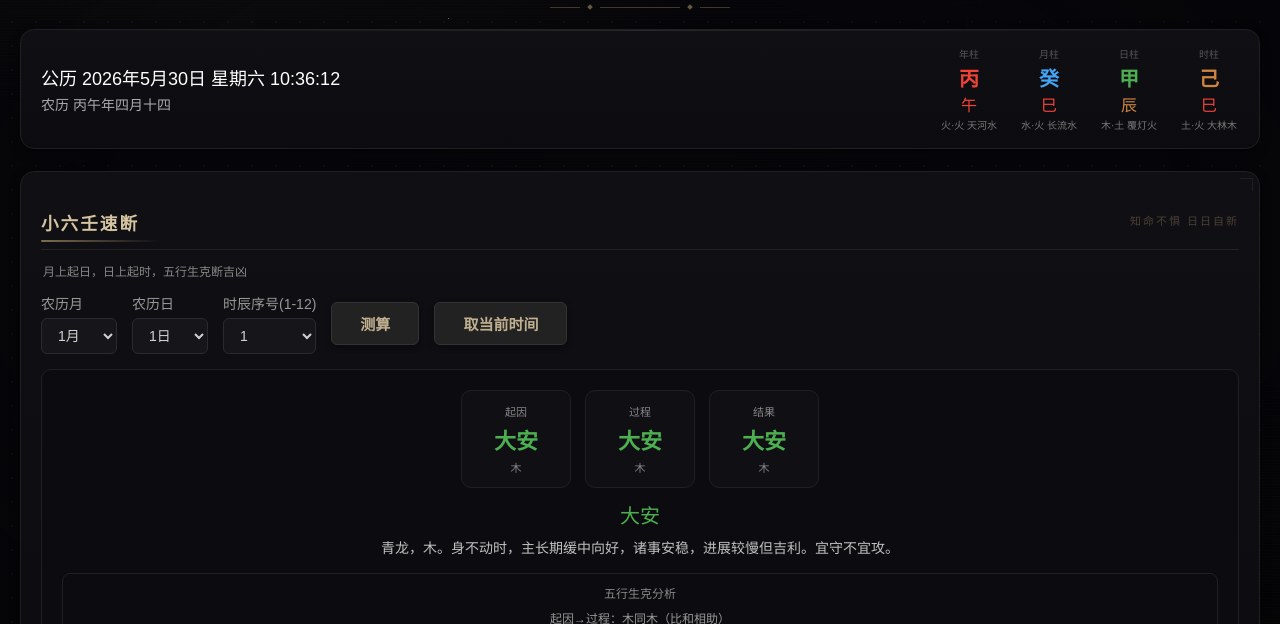
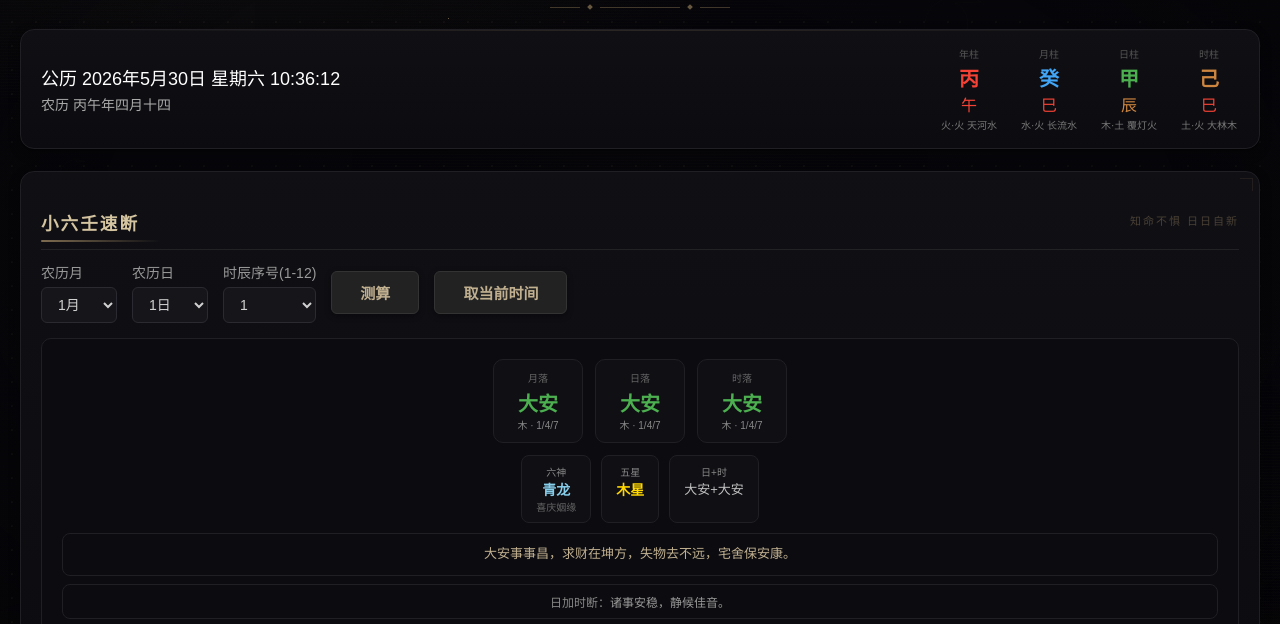
Before and after one commit to unclyric/HeluoOracle, a plain HTML site: page index.html in a window 1280 px wide. Both pictures are taken after a click on the button "测算". Shown: the part 158-782 px from the top of the page. Drawn offline with Linux system fonts and the light colour scheme; a web font is replaced by a local one.

Commit message:
小六壬全面升级为江氏小六壬：六神+五星+口诀+日加时断+五行生克

```diff
--- a/index.html
+++ b/index.html
@@ -441,8 +441,7 @@
         <!-- 小六壬 -->
         <div class="liuren-section">
             <h2>小六壬速断 <span style="font-size:11px;color:#4a4035;font-weight:normal;float:right;margin-top:2px;">知命不惧 日日自新</span></h2>
-            <p style="color:#888;font-size:12px;margin-bottom:14px;padding-left:2px;">月上起日，日上起时，五行生克断吉凶</p>
-            <div class="input-row" style="margin-bottom:8px;">
+            <div class="input-row" style="margin-bottom:8px;margin-top:4px;">
                 <div class="input-group">
                     <label>农历月</label>
                     <select id="lrMonth"></select>
@@ -2215,68 +2214,122 @@
         const day = parseInt(document.getElementById('lrDay').value);
         const hour = parseInt(document.getElementById('lrHour').value);
 
-        // 小六壬六宫掌诀
+        // 江氏小六壬 六宫
         const LIUREN = ['大安','留连','速喜','赤口','小吉','空亡'];
-        const LR_WX = {'大安':'木','留连':'水','速喜':'火','赤口':'金','小吉':'水','空亡':'土'};
-        const LR_MEANING = {
-            '大安':'青龙，木。身不动时，主长期缓中向好，诸事安稳，进展较慢但吉利。宜守不宜攻。',
-            '留连':'玄武，水。卒未归时，主反复纠缠、停滞不前、事难成就。凡事需耐心等待转机。',
-            '速喜':'朱雀，火。人便至时，主突发惊喜或惊吓，火雷之象，喜事来临极快。',
-            '赤口':'白虎，金。官事凶时，主口舌是非、官司血光、金属利器之伤。最凶之位需格外小心。',
-            '小吉':'六合，水。人来喜时，主起步阶段、基础合格、成中有缺。凡事有利但莫贪大。',
-            '空亡':'勾陈，土。音信稀时，主谋事落空、钱财投资损失。对灵感玄学反而有利。'
+        const LR_WX = {'大安':'木','留连':'水','速喜':'火','赤口':'金','小吉':'木','空亡':'土'};
+        const LR_NUM = {'大安':[1,4,7],'留连':[2,5,8],'速喜':[3,6,9],'赤口':[1,4,7],'小吉':[2,5,8],'空亡':[3,6,9]};
+        const LR_KJ = {
+            '大安':'大安事事昌，求财在坤方，失物去不远，宅舍保安康。',
+            '留连':'留连事难成，求谋日不明，官事宜迟缓，去者未回程。',
+            '速喜':'速喜喜来临，求财向南行，失物申午见，行人路上寻。',
+            '赤口':'赤口主口舌，官非切宜防，失物急去寻，行人有惊慌。',
+            '小吉':'小吉最吉昌，路上好商量，阳人来报喜，失物在坤方。',
+            '空亡':'空亡事不长，阴人多乖张，求财无利益，行人有灾殃。'
         };
-        const STAGE = ['起因','过程','结果'];
-
-        // 三轮起课：月上起日，日上起时（六宫循环）
+        // 六神：青龙朱雀勾陈白虎玄武腾蛇
+        const LIUSHEN = ['青龙','朱雀','勾陈','白虎','玄武','腾蛇'];
+        const LS_MEANING = {'青龙':'喜庆姻缘','朱雀':'口舌文书','勾陈':'争斗官讼','白虎':'凶灾血光','玄武':'暗昧盗贼','腾蛇':'虚惊怪异'};
+        // 五星：木火土金水天空
+        const WUXING_STAR = ['木星','火星','土星','金星','水星','天空'];
+
+        // 三轮起课
         let r1 = (month - 1) % 6;
         let r2 = (r1 + day - 1) % 6;
         let r3 = (r2 + hour - 1) % 6;
         let stages = [
-            {pos:r1, name:LIUREN[r1], wx:LR_WX[LIUREN[r1]], meaning:LR_MEANING[LIUREN[r1]]},
-            {pos:r2, name:LIUREN[r2], wx:LR_WX[LIUREN[r2]], meaning:LR_MEANING[LIUREN[r2]]},
-            {pos:r3, name:LIUREN[r3], wx:LR_WX[LIUREN[r3]], meaning:LR_MEANING[LIUREN[r3]]}
+            {pos:r1, name:LIUREN[r1], wx:LR_WX[LIUREN[r1]]},
+            {pos:r2, name:LIUREN[r2], wx:LR_WX[LIUREN[r2]]},
+            {pos:r3, name:LIUREN[r3], wx:LR_WX[LIUREN[r3]]}
         ];
 
-        // 五行生克分析
+        // 六神：按时辰地支起青龙
+        // 子午大安起青龙，丑未留连起青龙，寅申速喜起青龙，卯酉赤口起青龙，辰戌小吉起青龙，巳亥空亡起青龙
+        const LS_START = {0:0,6:0, 1:1,7:1, 2:2,8:2, 3:3,9:3, 4:4,10:4, 5:5,11:5}; // hourZhi → 青龙起始宫位
+        let hzIdx = (hour - 1) % 12; // hour number 1-12 → 地支 index 0-11
+        let lsStart = LS_START[hzIdx] || 0;
+        let liushenMap = {};
+        for (let i = 0; i < 6; i++) {
+            liushenMap[(lsStart + i) % 6] = LIUSHEN[i];
+        }
+
+        // 五星：日宫起木星
+        let wxingMap = {};
+        for (let i = 0; i < 6; i++) {
+            wxingMap[(r2 + i) % 6] = WUXING_STAR[i];
+        }
+
+        // 五行生克工具
         const WX_GEN = {木:'火',火:'土',土:'金',金:'水',水:'木'};
         const WX_KE = {木:'土',土:'水',水:'火',火:'金',金:'木'};
         function wxRel(a, b) {
-            if (a === b) return ['同','比和相助'];
-            if (WX_GEN[a] === b) return ['生','付出/输出'];
-            if (WX_GEN[b] === a) return ['生','贵人相助'];
-            if (WX_KE[a] === b) return ['克','得财/掌控'];
-            if (WX_KE[b] === a) return ['克','受制/阻力'];
-            return ['',''];
-        }
-        let wx12 = wxRel(stages[0].wx, stages[1].wx);
-        let wx23 = wxRel(stages[1].wx, stages[2].wx);
-        let wx13 = wxRel(stages[0].wx, stages[2].wx);
+            if (a === b) return '比和';
+            if (WX_GEN[a] === b) return '我生';
+            if (WX_GEN[b] === a) return '生我';
+            if (WX_KE[a] === b) return '我克';
+            if (WX_KE[b] === a) return '克我';
+            return '';
+        }
 
         let wxCls = c => WX_CLASS[LR_WX[c]] || '';
-
-        let html = '<div style="display:flex;gap:14px;justify-content:center;flex-wrap:wrap;margin-bottom:12px;">';
-        stages.forEach((s, i) => {
-            html += '<div style="background:#0f0f14;border:1px solid #1f1f24;border-radius:10px;padding:12px 16px;text-align:center;min-width:110px;">' +
-                '<div style="color:#888;font-size:11px;margin-bottom:4px;">' + STAGE[i] + '</div>' +
-                '<div style="font-size:22px;font-weight:bold;margin-bottom:4px;"><span class="' + wxCls(s.name) + '">' + s.name + '</span></div>' +
-                '<div style="font-size:11px;color:#888;">' + s.wx + '</div>' +
+        let final = stages[2];
+        let lsFinal = liushenMap[r3] || '';
+        let wxFinal = wxingMap[r3] || '';
+
+        // 日加时组合断
+        let dayHourCombo = stages[1].name + '+' + final.name;
+        let comboDuan = '';
+        if (dayHourCombo === '大安+大安') comboDuan = '诸事安稳，静候佳音。';
+        else if (dayHourCombo === '大安+留连') comboDuan = '办事不周全，失物西北去，婚姻晚几天。';
+        else if (dayHourCombo === '大安+速喜') comboDuan = '事事自己起，失物当日见，婚姻自己提。';
+        else if (dayHourCombo === '大安+赤口') comboDuan = '口舌是非扰，宜退不宜进。';
+        else if (dayHourCombo === '大安+小吉') comboDuan = '大吉昌顺，出行见喜，万事和合。';
+        else if (dayHourCombo === '大安+空亡') comboDuan = '先安后乱，计划落空，宜再谋。';
+        else if (dayHourCombo === '留连+速喜') comboDuan = '暗昧转明，迟中有快，终能成就。';
+        else if (dayHourCombo === '留连+赤口') comboDuan = '拖延生口舌，凡事多阻碍。';
+        else if (dayHourCombo === '留连+小吉') comboDuan = '反复终得和合，宜耐心等待。';
+        else if (dayHourCombo === '速喜+速喜') comboDuan = '喜事连连，速战速决，大利南方。';
+        else if (dayHourCombo === '速喜+赤口') comboDuan = '喜悦中藏凶险，乐极生悲宜谨慎。';
+        else if (dayHourCombo === '速喜+小吉') comboDuan = '喜上加喜，诸事顺遂，出行大利。';
+        else if (dayHourCombo === '赤口+空亡') comboDuan = '凶多吉少，宜守不宜攻，防损失。';
+        else comboDuan = '需结合六宫六神综合判断。';
+
+        // 构建 HTML
+        let html = '';
+        // 三段卡片
+        html += '<div style="display:flex;gap:12px;justify-content:center;flex-wrap:wrap;margin-bottom:12px;">';
+        ['月','日','时'].forEach((label, i) => {
+            let s = stages[i];
+            html += '<div style="background:#0f0f14;border:1px solid #1f1f24;border-radius:10px;padding:10px 14px;text-align:center;min-width:90px;">' +
+                '<div style="color:#666;font-size:10px;margin-bottom:3px;">' + label + '落</div>' +
+                '<div style="font-size:20px;font-weight:bold;"><span class="' + wxCls(s.name) + '">' + s.name + '</span></div>' +
+                '<div style="font-size:10px;color:#888;">' + s.wx + ' · ' + (LR_NUM[s.name]||[]).join('/') + '</div>' +
                 '</div>';
         });
         html += '</div>';
 
-        // 最终结果
-        let final = stages[2];
-        html += '<div style="font-size:20px;color:#ffd700;margin-bottom:8px;text-align:center;">' +
-            '<span class="' + wxCls(final.name) + '">' + final.name + '</span></div>';
-        html += '<div style="color:#c0c0c0;font-size:14px;line-height:1.7;text-align:center;margin-bottom:12px;">' + final.meaning + '</div>';
-
-        // 五行分析
-        html += '<div style="background:#0c0c10;border:1px solid #1f1f24;border-radius:8px;padding:10px 14px;font-size:12px;color:#999;line-height:1.8;">';
-        html += '<div style="color:#888;margin-bottom:4px;">五行生克分析</div>';
-        html += '起因→过程：' + stages[0].wx + wx12[0] + stages[1].wx + '（' + wx12[1] + '）<br>';
-        html += '过程→结果：' + stages[1].wx + wx23[0] + stages[2].wx + '（' + wx23[1] + '）<br>';
-        html += '起因→结果：' + stages[0].wx + wx13[0] + stages[2].wx + '（' + wx13[1] + '）';
+        // 最终结果 + 六神 + 五星
+        html += '<div style="display:flex;gap:10px;justify-content:center;flex-wrap:wrap;margin-bottom:10px;">';
+        html += '<div style="background:#0f0f14;border:1px solid #1f1f24;border-radius:8px;padding:8px 14px;text-align:center;">' +
+            '<div style="color:#888;font-size:10px;">六神</div><div style="color:#87ceeb;font-size:14px;font-weight:bold;">' + lsFinal + '</div>' +
+            '<div style="color:#666;font-size:10px;">' + (LS_MEANING[lsFinal]||'') + '</div></div>';
+        html += '<div style="background:#0f0f14;border:1px solid #1f1f24;border-radius:8px;padding:8px 14px;text-align:center;">' +
+            '<div style="color:#888;font-size:10px;">五星</div><div style="color:#ffd700;font-size:14px;font-weight:bold;">' + wxFinal + '</div></div>';
+        html += '<div style="background:#0f0f14;border:1px solid #1f1f24;border-radius:8px;padding:8px 14px;text-align:center;">' +
+            '<div style="color:#888;font-size:10px;">日+时</div><div style="color:#c0c0c0;font-size:13px;">' + dayHourCombo + '</div></div>';
+        html += '</div>';
+
+        // 口诀
+        html += '<div style="background:#0c0c10;border:1px solid #1f1f24;border-radius:8px;padding:10px 14px;margin-bottom:8px;font-size:13px;color:#c0b090;text-align:center;line-height:1.6;">' + LR_KJ[final.name] + '</div>';
+
+        // 日加时断
+        html += '<div style="background:#0c0c10;border:1px solid #1f1f24;border-radius:8px;padding:8px 14px;margin-bottom:8px;font-size:12px;color:#999;text-align:center;">' +
+            '<span style="color:#888;">日加时断：</span>' + comboDuan + '</div>';
+
+        // 五行生克
+        html += '<div style="background:#0c0c10;border:1px solid #1f1f24;border-radius:8px;padding:8px 14px;font-size:11px;color:#888;line-height:1.8;text-align:center;">';
+        html += '月' + stages[0].wx + '→日' + stages[1].wx + ' ' + wxRel(stages[0].wx, stages[1].wx) + '　';
+        html += '日' + stages[1].wx + '→时' + stages[2].wx + ' ' + wxRel(stages[1].wx, stages[2].wx) + '　';
+        html += '月' + stages[0].wx + '→时' + stages[2].wx + ' ' + wxRel(stages[0].wx, stages[2].wx);
         html += '</div>';
 
         document.getElementById('liurenResult').innerHTML = html;
```
